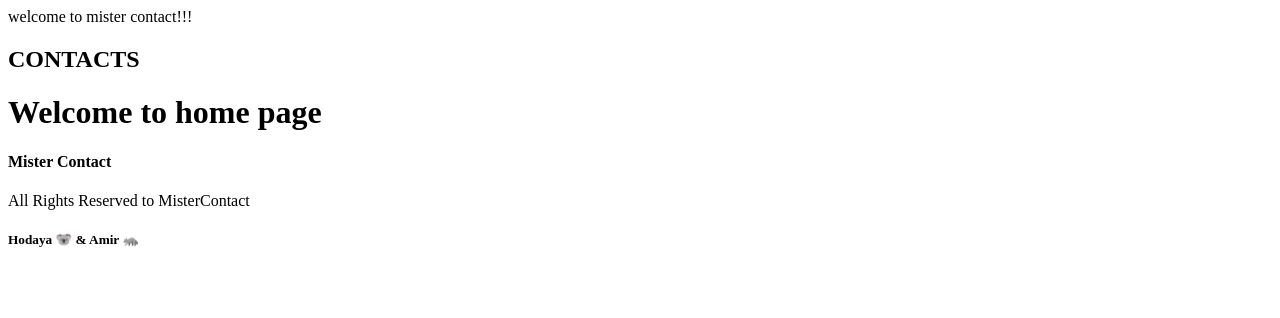
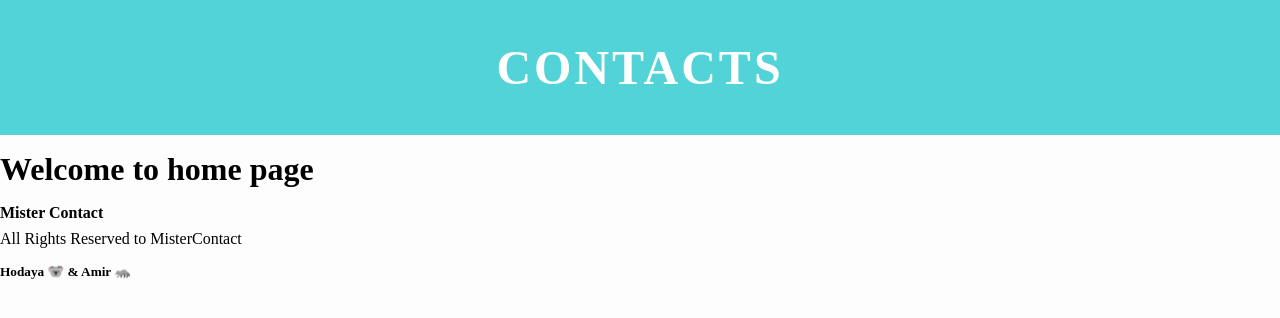
Before and after one commit to HodayaGitHub/mr-contact, a React (Vite) app: page / in a window 1280 px wide. Shown: the top 318 px of the page. Built offline with nearby package versions, Linux system fonts and the light colour scheme.

Commit message:
scss fixes

```diff
--- a/src/App.jsx
+++ b/src/App.jsx
@@ -10,9 +10,6 @@ export function App() {
 
   return (
     <>
-      <div>
-        welcome to mister contact!!!
-      </div>
       <AppHeader />
 
       <Router>
--- a/src/assets/style/main.scss
+++ b/src/assets/style/main.scss
@@ -1,22 +1,21 @@
-// @import 'setup/vars';
-// @import 'setup/typography.css';
-// @import 'setup/mixins';
+@import 'setup/vars';
+@import 'setup/typography';
+@import 'setup/mixins';
 
 /* Base */
-// @import 'base/base';
-// @import 'base/helpers.css';
-// @import 'base/layout';
-// @import 'base/forms.css';
+@import 'base/base';
+@import 'base/helpers';
+@import 'base/layout';
 
 /* Components */
-// @import 'cmps/AppHeader';
+@import 'cmps/AppHeader';
 // @import 'cmps/ToggleBtn.css';
 // @import 'cmps/UserMsg.css';
 
-// @import 'cmps/ToyFilter';
-// @import 'cmps/ToySort';
-// @import 'cmps/ToyList';
-// @import 'cmps/ToyPreview';
-// @import 'cmps/toy-details';
+@import 'cmps/ToyFilter';
+@import 'cmps/ToySort';
+@import 'cmps/ToyList';
+@import 'cmps/ToyPreview';
+@import 'cmps/toy-details';
 
 // @import 'cmps/ShoppingCart.css';
--- a/src/assets/style/setup/typography.css
+++ /dev/null
@@ -1,7 +0,0 @@
-@import url('https://fonts.googleapis.com/css2?family=Edu+VIC+WA+NT+Beginner&display=swap');
-@import url('https://cdnjs.cloudflare.com/ajax/libs/font-awesome/4.7.0/css/font-awesome.min.css');
-@import url('@fontsource/roboto/300.css');
-@import url('@fontsource/roboto/400.css');
-@import url('@fontsource/roboto/500.css');
-@import url('@fontsource/roboto/700.css');
-@import url('https://fonts.googleapis.com/css2?family=Rubik+Doodle+Shadow&display=swap');
```
Also changed, not shown: src/assets/style/setup/_typography.scss (added, +7 -0 lines).
